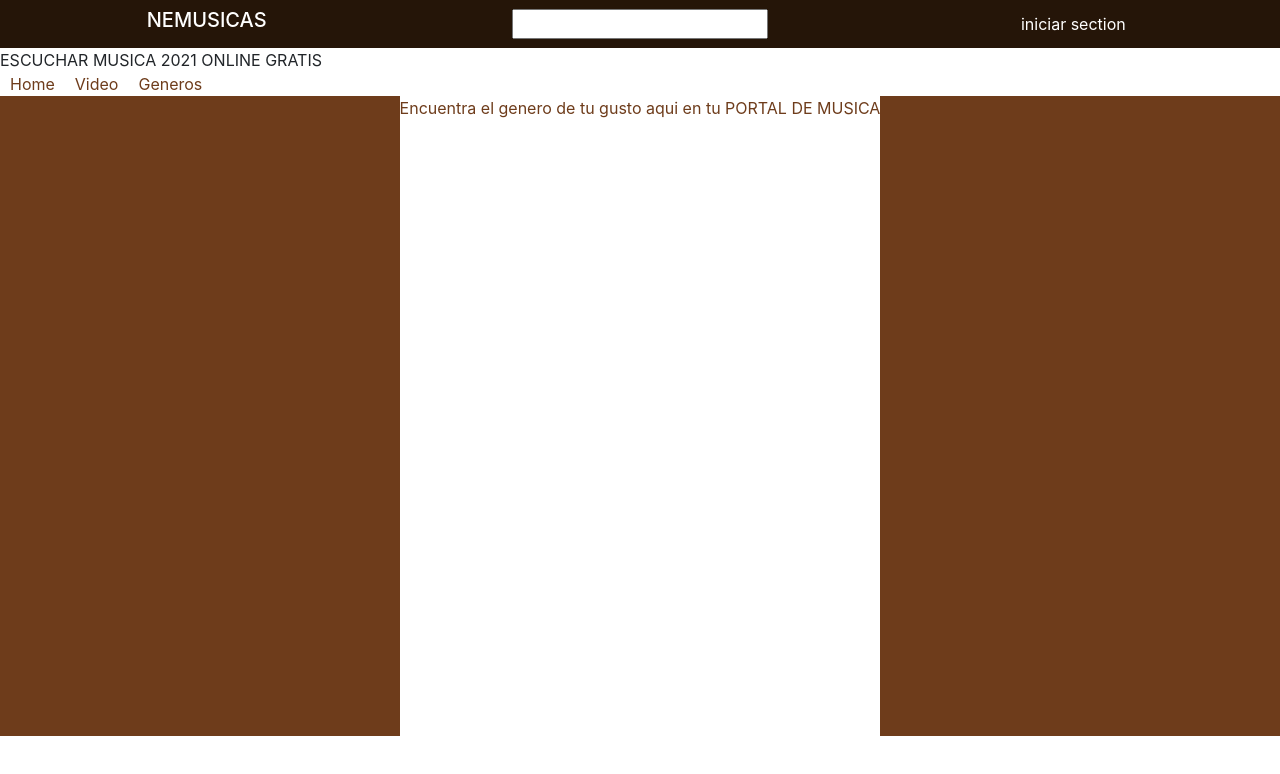
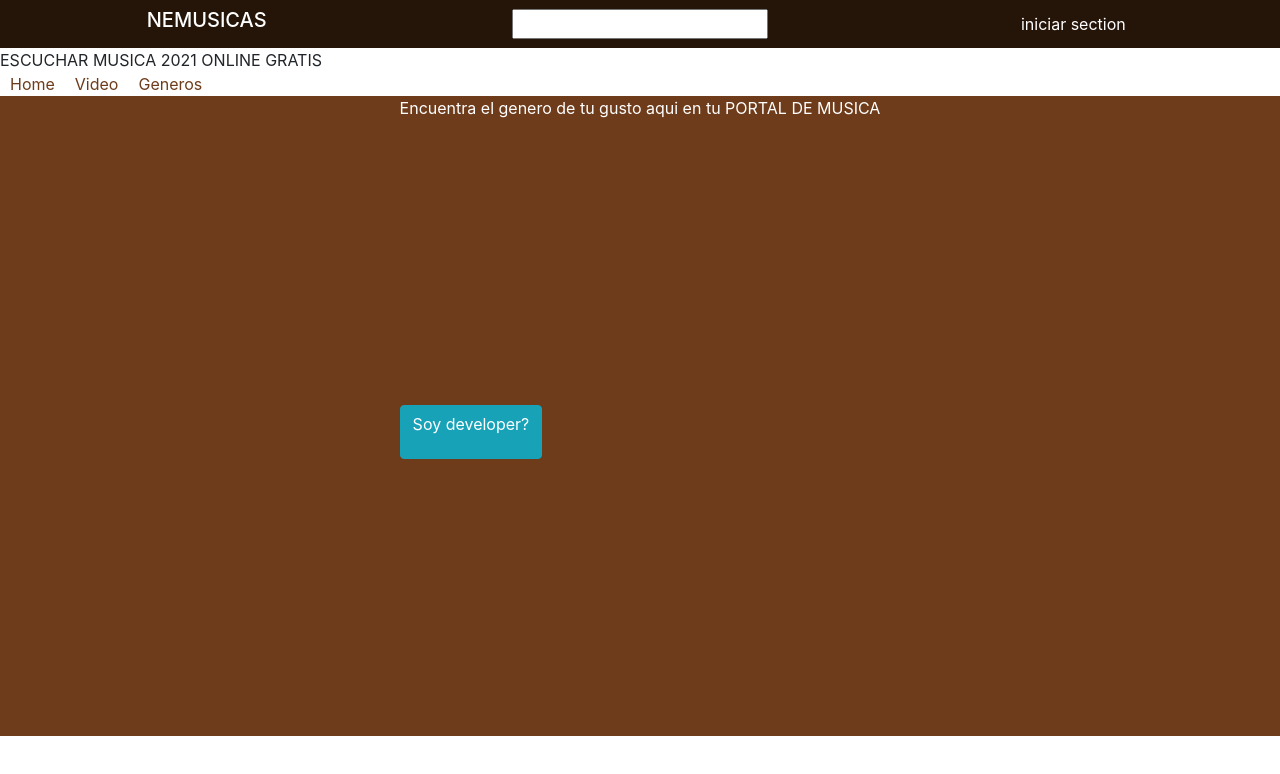
Before and after one commit to torco34/paginalinea, a React (Create React App) app: page /genero in a window 1280 px wide. Shown: the top 774 px of the page. Built offline with nearby package versions, Linux system fonts and the light colour scheme; a web font is replaced by a local one.

Commit message:
AGREGANDO: una API

```diff
--- a/src/components/Contenedor.jsx
+++ b/src/components/Contenedor.jsx
@@ -8,12 +8,16 @@ function Contenedo() {
 	const aumentar = () => {
 		setNumero(numero + 1);
 	};
+	const temperatura = 25;
+
 	return (
 		<div className="contenedor">
 			<div>
 				<p>
 					Bienveido a mi sitio web aqui encontrara todo tipo de musica
 				</p>
+				<h1>temperatura</h1>
+				<h3>{temperatura > 20 ? "Frio" : "calor"}</h3>
 				<h2>EL PORTA DE LA MUSICA: {numero}</h2>
 				<button onClick={aumentar}>sumar</button>
 			</div>
--- a/src/components/Generos.jsx
+++ b/src/components/Generos.jsx
@@ -1,16 +1,27 @@
 import React from "react";
 import "../assets/estyle/components/Generos.css";
 
-// import Navbar from "../components/Navbar";
 function Generos() {
-	// const children = props.children;
+	const [conocer, setConocer] = React.useState("");
+	const noSaber = "Aun no, falta poco ):";
+	const respuesta = () => {
+		setConocer(conocer + noSaber);
+	};
+
 	return (
 		<div className="Generos">
-			<div className="generoMusical">
-				<p>
-					Encuentra el genero de tu gusto aqui en tu PORTAL DE MUSICA
-				</p>
+			<p>Encuentra el genero de tu gusto aqui en tu PORTAL DE MUSICA</p>
+
+			<div>
+				{" "}
+				{conocer}
+				<h2 className="btn btn-info" onClick={respuesta}>
+					Soy developer? <p className="bg-primary"></p>
+					{conocer}
+				</h2>
+				{conocer}
 			</div>
+			{conocer}
 		</div>
 	);
 }
--- a/src/containers/Home.jsx
+++ b/src/containers/Home.jsx
@@ -2,8 +2,6 @@ import React from "react";
 import Contenedor from "../components/Contenedor";
 
 const Home = () => {
-	const [numero, setNumero] = React.useState(0);
-	console.log(`${numero}`);
 	return (
 		<div>
 			<Contenedor />
--- a/src/containers/Videos.jsx
+++ b/src/containers/Videos.jsx
@@ -5,29 +5,29 @@ import "../assets/estyle/components/Videos.css";
 function Video() {
 	const [equipo, setEquipo] = React.useState([]);
 	React.useEffect(() => {
-		console.log(obtenerDatos());
+		console.log(equipo, "Aqui va el []");
+		console.log(obtenerDatos(), "Aqui api");
 		obtenerDatos();
+		console.log(obtenerDatos(), "informacion de la API prom");
 	}, []);
 	const obtenerDatos = async () => {
 		const data = await fetch(
-			"https://rickandmortyapi.com/api/character/?page=19"
+			" https://rickandmortyapi.com/api/character/?page=19"
 		);
 		const users = await data.json();
-		console.log(users);
+		console.log(users, "informcion de API");
+
 		setEquipo(users);
 	};
 	return (
 		<div className="videos">
 			<div>
-				<p>
-					Bienvenido a qui podras encontrar toda clases de videos
-					musicales
-				</p>
-				<ul>
-					{/*	{equipo.map((item => (
-						<li key="item.id">{item.name}</li>
-					))}*/}
-				</ul>
+				<p>Nuestro</p>
+				{/*<ul>
+					{equipo.map((item) => (
+						<li key={item.id}>{item.name}</li>
+					))}
+				</ul>*/}
 			</div>
 		</div>
 	);
--- a/src/routers/App.js
+++ b/src/routers/App.js
@@ -31,7 +31,6 @@ const App = () => {
 					<Route path="/genero">
 						<Generos />
 					</Route>
-
 					<Route path="/">
 						<Contenedor />
 					</Route>
```
